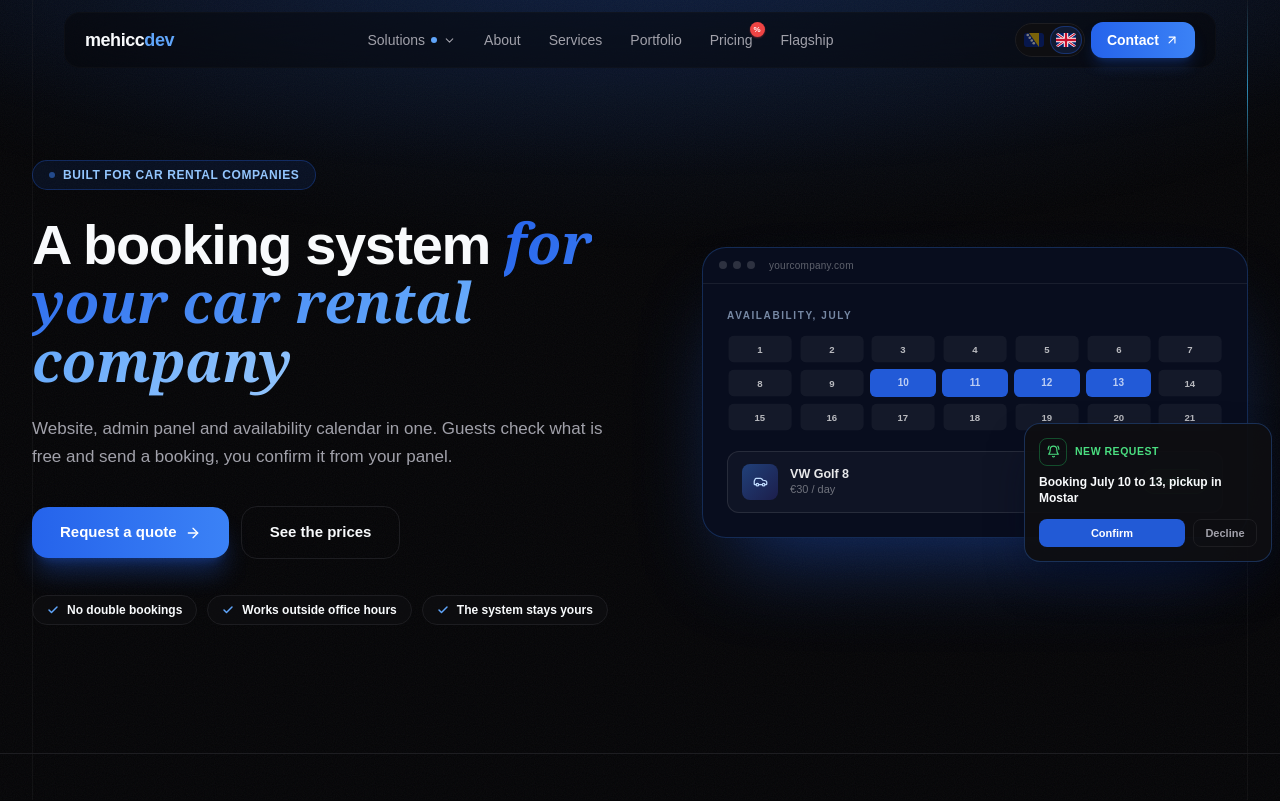
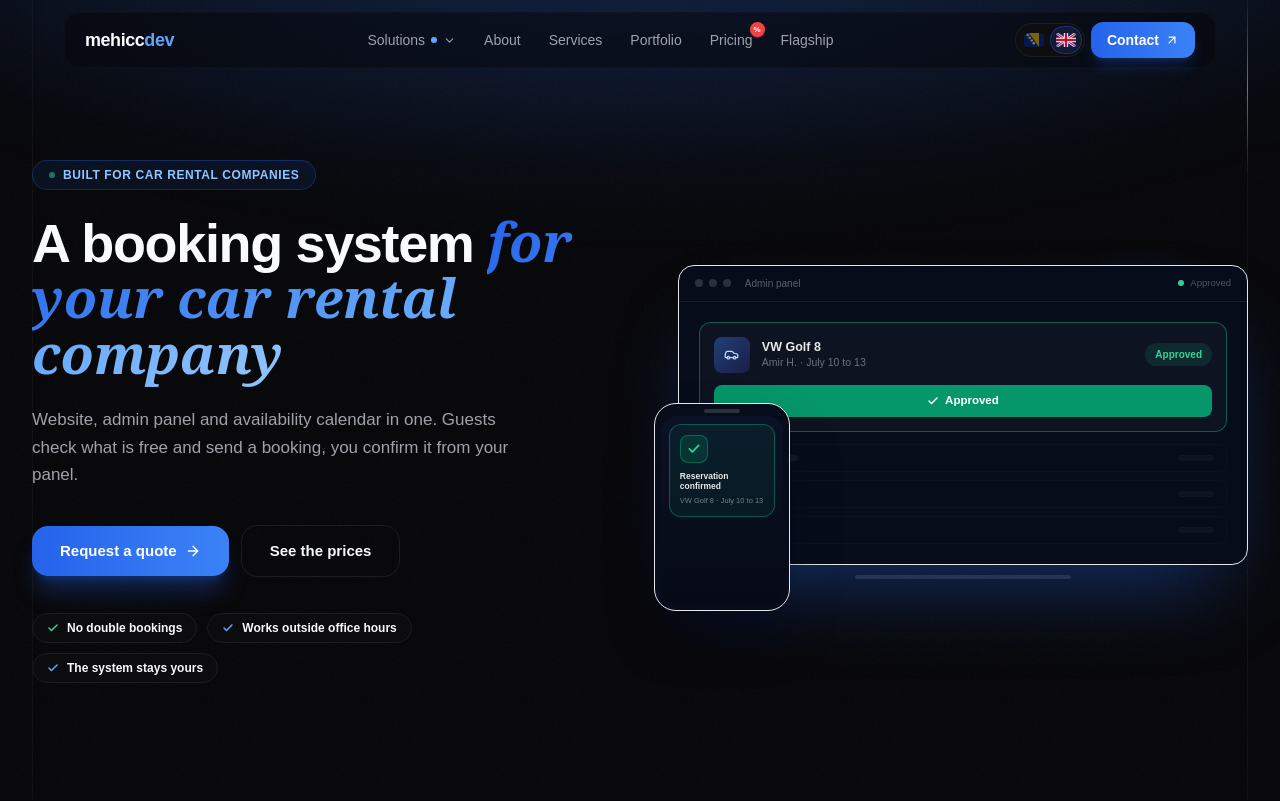
Before and after one commit to Bakeee99/mehiccdev, a Next.js app: page /rjesenja/rent-a-car in a window 1280 px wide. Shown: the top 801 px of the page. Built offline with nearby package versions, Linux system fonts and the light colour scheme.

Commit message:
feat: novi hero sa laptopom i telefonom

```diff
--- a/components/rjesenja/RentACarSections.tsx
+++ b/components/rjesenja/RentACarSections.tsx
@@ -17,7 +17,7 @@
 
 import { useEffect, useState } from "react";
 import Image from "next/image";
-import { motion, useReducedMotion } from "framer-motion";
+import { motion, AnimatePresence, useReducedMotion } from "framer-motion";
 import {
   ArrowRight, ArrowUpRight, Check, Phone, Percent, MoonStar, CalendarX2,
   Languages, CalendarCheck, LayoutDashboard, Send, MapPinned, Search,
@@ -102,135 +102,181 @@ function SectionHead({
 }
 
 /* ── 1 · Hero ───────────────────────────────────────────────────────────────
-   Podijeljen raspored: lijevo poruka, desno ŽIVI PRIKAZ SISTEMA koji se sam
-   odvija u krug (gost bira datume → upit stiže → vlasnik potvrđuje → vozilo
-   se zaključa). Umjesto da opisujemo šta sistem radi, posjetilac to vidi u
-   prvih pet sekundi.
+   Koncept: JEDAN SISTEM, DVA EKRANA.
+   Desno stoje laptop s admin panelom i telefon gosta, povezani u istu priču
+   koja se odvija u tri takta:
+     0. gost na telefonu bira datume
+     1. u panelu na laptopu iskoči novi red, oznaka "Na čekanju" pulsira
+     2. red postaje zelen ("Odobreno"), a na telefon padne potvrda
 
-   Animacija ide kroz jednostavan brojač koraka, samo transform i opacity,
-   bez blura. Na touch uređajima i uz reduced-motion prikaz stoji na zadnjem
-   koraku, pa se sve i dalje vidi ali ništa se ne vrti.                     */
+   Boje: plava ostaje nosilac, ali su potvrde zelene, a čekanje jantarno, pa
+   se probije jednoličnost plave. Ispod telefona stoji tihi tirkizni sjaj.
 
-const HERO_STEP_MS = 2600;
+   Tekst se preuzima iz postojećih rječnika (hero.demo i howItWorks.ui), pa
+   nema novih ključeva ni prijevoda.
 
-function BookingDemo({ calm, labels }: { calm: boolean; labels: typeof COPY.bs.hero.demo }) {
-  const [step, setStep] = useState(calm ? 3 : 0);
+   Performanse: samo pomak, prozirnost i boja; nigdje zamućenja ni slika.  */
+
+const HERO_STEP_MS = 3200;
+
+function DeviceShowcase({ c, animate }: { c: typeof COPY.bs; animate: boolean }) {
+  const demo = c.hero.demo;
+  const ui   = c.howItWorks.ui;
+  const [step, setStep] = useState(animate ? 0 : 2);
 
   useEffect(() => {
-    if (calm) return;
-    const t = setInterval(() => setStep((s) => (s + 1) % 4), HERO_STEP_MS);
+    if (!animate) return;
+    const t = setInterval(() => setStep((s) => (s + 1) % 3), HERO_STEP_MS);
     return () => clearInterval(t);
-  }, [calm]);
+  }, [animate]);
 
-  const picked    = step >= 1;   // gost odabrao datume
-  const requested = step >= 2;   // upit stigao vlasniku
-  const confirmed = step >= 3;   // vlasnik potvrdio
+  const arrived  = step >= 1;   // upit stigao u panel
+  const approved = step >= 2;   // vlasnik odobrio
 
   return (
     <div className="relative">
-      {/* sjaj iza prikaza */}
-      <div aria-hidden className="absolute -inset-8 rounded-[40px] pointer-events-none
-                                  bg-[radial-gradient(closest-side,rgba(37,99,235,0.16),transparent_75%)]" />
+      {/* sjaj: plavi gore desno, tirkizni dolje lijevo, da se plava ne ponavlja */}
+      <div aria-hidden className="absolute -top-16 -right-10 w-72 h-72 rounded-full pointer-events-none
+                                  bg-[radial-gradient(closest-side,rgba(37,99,235,0.20),transparent_72%)]" />
+      <div aria-hidden className="absolute -bottom-16 -left-10 w-64 h-64 rounded-full pointer-events-none
+                                  bg-[radial-gradient(closest-side,rgba(45,212,167,0.14),transparent_72%)]" />
 
-      <div className="relative rounded-3xl border border-brand-500/25 bg-[#080D1E] overflow-hidden
+      {/* ── LAPTOP ── */}
+      <div className="relative">
+        <div className="rounded-2xl border border-white/12 bg-[#070C1A] overflow-hidden
                         shadow-[0_44px_90px_-30px_rgba(37,99,235,0.45)]">
           {/* traka prozora */}
           <div className="flex items-center gap-1.5 px-4 py-2.5 border-b border-white/[.07]">
             <span className="w-2 h-2 rounded-full bg-white/15" />
             <span className="w-2 h-2 rounded-full bg-white/15" />
             <span className="w-2 h-2 rounded-full bg-white/15" />
-          <span className="ml-2 text-[10px] text-white/35 tracking-wide">{labels.window}</span>
+            <span className="ml-2 text-[10px] text-white/35">{ui.panel}</span>
+            <span className="ml-auto flex items-center gap-1.5">
+              <motion.span
+                animate={animate && arrived && !approved ? { opacity: [1, 0.35, 1] } : { opacity: 1 }}
+                transition={{ duration: 1.1, repeat: Infinity }}
+                className={`w-1.5 h-1.5 rounded-full ${arrived && !approved ? "bg-amber-400" : "bg-emerald-400"}`}
+              />
+              <span className="text-[9.5px] text-white/30">{arrived && !approved ? ui.pending : ui.approved}</span>
+            </span>
           </div>
 
-        <div className="p-5 sm:p-6">
-          {/* kalendar */}
-          <p className="text-[10px] font-bold uppercase tracking-[0.16em] text-blue-200/60 mb-3">
-            {labels.calendar}
-          </p>
-          <div className="grid grid-cols-7 gap-1.5 mb-5" aria-hidden>
-            {Array.from({ length: 21 }).map((_, i) => {
-              const inRange = i >= 9 && i <= 12;
-              const on = picked && inRange;
-              return (
-                <motion.span
-                  key={i}
+          <div className="p-4 sm:p-5">
+            {/* novi upit koji uleti u panel */}
+            <motion.div
               animate={{
-                    backgroundColor: on ? "rgba(37,99,235,0.9)" : "rgba(255,255,255,0.05)",
-                    scale: on ? 1 : 0.96,
+                opacity: arrived ? 1 : 0.25,
+                y: arrived ? 0 : -6,
+                borderColor: approved ? "rgba(16,185,129,0.45)" : arrived ? "rgba(245,158,11,0.45)" : "rgba(255,255,255,0.08)",
               }}
-                  transition={{ duration: 0.35, delay: on ? (i - 9) * 0.07 : 0 }}
-                  className="h-7 rounded-md flex items-center justify-center text-[10px] font-semibold text-white/70"
+              transition={{ duration: 0.4, ease: "easeOut" }}
+              className="rounded-xl border bg-white/[.03] p-3.5 mb-3"
             >
-                  {i + 1}
-                </motion.span>
-              );
-            })}
-          </div>
-
-          {/* vozilo */}
-          <div className="flex items-center gap-3 rounded-xl border border-white/10 bg-white/[.03] px-3.5 py-3">
+              <div className="flex items-center gap-3">
                 <span className="w-9 h-9 rounded-lg bg-gradient-to-br from-blue-500/40 to-indigo-600/20 flex items-center justify-center flex-shrink-0">
                   <Car size={15} className="text-blue-200" />
                 </span>
                 <span className="min-w-0">
-              <span className="block text-[12.5px] font-bold text-white/90 leading-tight">{labels.car}</span>
-              <span className="block text-[11px] text-white/40 leading-tight">{labels.price}</span>
+                  <span className="block text-[12.5px] font-bold text-white/90 leading-tight">{demo.car}</span>
+                  <span className="block text-[10.5px] text-white/40 leading-tight">{ui.guest} · {ui.dates}</span>
                 </span>
                 <motion.span
-              key={confirmed ? "taken" : "free"}
-              initial={{ opacity: 0, y: -4 }}
-              animate={{ opacity: 1, y: 0 }}
-              transition={{ duration: 0.3 }}
-              className={`ml-auto px-2.5 py-1 rounded-full text-[10px] font-bold border whitespace-nowrap
-                          ${confirmed
-                            ? "text-brand-300 bg-brand-600/15 border-brand-600/35"
-                            : "text-green-400 bg-green-500/10 border-green-500/30"}`}
+                  animate={{
+                    backgroundColor: approved ? "rgba(16,185,129,0.14)" : "rgba(245,158,11,0.12)",
+                    color: approved ? "rgb(52,211,153)" : "rgb(251,191,36)",
+                  }}
+                  transition={{ duration: 0.35 }}
+                  className="ml-auto px-2.5 py-1 rounded-full text-[10px] font-bold whitespace-nowrap"
                 >
-              {confirmed ? labels.booked : labels.free}
+                  {approved ? ui.approved : ui.pending}
                 </motion.span>
+              </div>
+
+              <motion.div
+                animate={{
+                  backgroundColor: approved ? "rgb(5,150,105)" : "rgba(37,99,235,0.95)",
+                  scale: animate && step === 2 ? [1, 0.97, 1] : 1,
+                }}
+                transition={{ duration: 0.45 }}
+                className="mt-3 h-8 rounded-lg flex items-center justify-center gap-1.5 text-[11.5px] font-bold text-white"
+              >
+                {approved ? <><Check size={12} strokeWidth={3} /> {ui.approved}</> : ui.approveBtn}
+              </motion.div>
+            </motion.div>
+
+            {/* ostatak flote, tiho u pozadini */}
+            <div className="space-y-2" aria-hidden>
+              {[0, 1, 2].map((i) => (
+                <div key={i} className="flex items-center gap-2.5 rounded-lg border border-white/[.06] px-3 py-2.5 opacity-35">
+                  <span className="w-1.5 h-1.5 rounded-full bg-emerald-400/70" />
+                  <span className="h-1.5 rounded bg-white/15" style={{ width: `${70 - i * 12}px` }} />
+                  <span className="ml-auto h-1.5 w-9 rounded bg-white/10" />
+                </div>
+              ))}
             </div>
           </div>
         </div>
 
-      {/* upit koji stigne vlasniku */}
+        {/* postolje laptopa */}
+        <div aria-hidden className="mx-auto h-2.5 w-[86%] rounded-b-2xl bg-gradient-to-b from-white/12 to-white/[.03]" />
+        <div aria-hidden className="mx-auto h-1 w-[38%] rounded-full bg-white/10" />
+      </div>
+
+      {/* ── TELEFON ── */}
+      <div className="absolute -bottom-8 -left-3 sm:-left-6 w-[118px] sm:w-[136px]">
+        <div className="rounded-[22px] border border-white/12 bg-[#070C1A] p-1.5 pt-3
+                        shadow-[0_28px_60px_-20px_rgba(2,8,30,0.85)]">
+          <span aria-hidden className="absolute top-1.5 left-1/2 -translate-x-1/2 w-9 h-1 rounded-full bg-white/15" />
+          <div className="rounded-[16px] bg-gradient-to-b from-[#0B1226] to-[#060A16] p-2 h-[168px] sm:h-[188px] overflow-hidden">
+            <AnimatePresence mode="wait">
+              {step < 2 ? (
                 <motion.div
-        animate={{
-          opacity: requested ? 1 : 0,
-          y: requested ? 0 : 14,
-          scale: requested ? 1 : 0.97,
-        }}
-        transition={{ duration: 0.45, ease: "easeOut" }}
-        className="absolute -bottom-6 right-0 sm:-right-6 w-[248px] max-w-[calc(100%-1rem)] rounded-2xl p-3.5
-                   border border-brand-500/30 bg-[color-mix(in_srgb,var(--surface)_94%,transparent)]
-                   shadow-[0_20px_45px_-12px_rgba(2,8,30,0.7)]"
+                  key="picking"
+                  initial={{ opacity: 0 }} animate={{ opacity: 1 }} exit={{ opacity: 0 }}
+                  transition={{ duration: 0.25 }}
                 >
-        <div className="flex items-center gap-2 mb-2">
-          <span className="w-7 h-7 rounded-lg flex items-center justify-center flex-shrink-0
-                           bg-green-500/12 border border-green-500/35 text-green-400">
-            <BellRing size={13} />
+                  <p className="text-[7.5px] font-bold uppercase tracking-wider text-blue-200/60 mb-1.5">
+                    {demo.calendar}
+                  </p>
+                  <div className="grid grid-cols-7 gap-[3px] mb-2.5" aria-hidden>
+                    {Array.from({ length: 14 }).map((_, i) => {
+                      const on = i >= 5 && i <= 8;
+                      return (
+                        <motion.span
+                          key={i}
+                          animate={{ backgroundColor: on ? "rgba(37,99,235,0.9)" : "rgba(255,255,255,0.06)" }}
+                          transition={{ duration: 0.25, delay: animate && on ? (i - 5) * 0.09 : 0 }}
+                          className="h-[13px] rounded-[3px]"
+                        />
+                      );
+                    })}
+                  </div>
+                  <motion.div
+                    animate={{ backgroundColor: arrived ? "rgba(255,255,255,0.08)" : "rgba(37,99,235,0.95)" }}
+                    className="h-6 rounded-lg flex items-center justify-center text-[7.5px] font-bold text-white px-1 text-center leading-tight"
+                  >
+                    {arrived ? demo.newRequest : demo.car}
+                  </motion.div>
+                </motion.div>
+              ) : (
+                <motion.div
+                  key="confirmed"
+                  initial={{ opacity: 0, y: -22 }} animate={{ opacity: 1, y: 0 }} exit={{ opacity: 0 }}
+                  transition={{ type: "spring", stiffness: 200, damping: 20 }}
+                  className="rounded-xl border border-emerald-500/40 bg-emerald-500/[.08] p-2.5"
+                >
+                  <span className="w-7 h-7 rounded-lg flex items-center justify-center mb-2
+                                   bg-emerald-500/15 border border-emerald-500/40 text-emerald-400">
+                    <Check size={14} strokeWidth={3} />
                   </span>
-          <span className="text-[10.5px] font-bold uppercase tracking-wider text-green-400">
-            {labels.newRequest}
-          </span>
+                  <p className="text-[8.5px] font-bold text-white/90 leading-tight mb-1">{ui.phoneTitle}</p>
+                  <p className="text-[7.5px] text-white/45 leading-snug">{demo.car} · {ui.dates}</p>
+                </motion.div>
+              )}
+            </AnimatePresence>
           </div>
-        <p className="text-[12px] text-[var(--text)] font-semibold leading-snug mb-3">{labels.requestBody}</p>
-
-        <div className="flex gap-2">
-          <motion.span
-            animate={{
-              backgroundColor: confirmed ? "rgba(34,197,94,0.9)" : "rgba(37,99,235,0.9)",
-            }}
-            transition={{ duration: 0.3 }}
-            className="flex-1 h-7 rounded-lg flex items-center justify-center gap-1.5 text-[11px] font-bold text-white"
-          >
-            {confirmed ? <><Check size={11} strokeWidth={3} /> {labels.confirmed}</> : labels.confirm}
-          </motion.span>
-          <span className="w-16 h-7 rounded-lg flex items-center justify-center text-[11px] font-semibold
-                           text-[var(--text-muted)] border border-[var(--border)]">
-            {labels.decline}
-          </span>
         </div>
-      </motion.div>
+      </div>
     </div>
   );
 }
@@ -241,40 +287,41 @@ function Hero({ c, calm }: { c: typeof COPY.bs; calm: boolean }) {
   const d = c.hero;
 
   return (
-    <section className="relative pt-32 pb-24 lg:pt-40 lg:pb-32 overflow-hidden">
+    <section className="relative pt-32 pb-28 lg:pt-40 lg:pb-36 overflow-hidden">
       <div className="max-w-7xl mx-auto px-6 lg:px-8">
-        <div className="grid lg:grid-cols-[1.05fr_1fr] gap-14 lg:gap-16 items-center">
+        <div className="grid lg:grid-cols-[1fr_1.05fr] gap-16 lg:gap-14 items-center">
 
-          {/* ── lijevo: poruka ── */}
+          {/* ── lijevo ── */}
           <motion.div variants={staggerContainer} {...reveal} className="text-center lg:text-left">
             <motion.div variants={fadeUp} className="flex justify-center lg:justify-start mb-6">
               <span className="inline-flex items-center gap-2 px-4 py-1.5 rounded-full
                                border border-brand-600/30 bg-brand-600/10
                                text-brand-300 text-xs font-semibold tracking-wider uppercase">
-                <span className="w-1.5 h-1.5 rounded-full bg-brand-500 animate-pulse" aria-hidden />
+                <span className="w-1.5 h-1.5 rounded-full bg-emerald-400 animate-pulse" aria-hidden />
                 {d.eyebrow}
               </span>
             </motion.div>
 
             <motion.h1 variants={fadeUp}
-              className="text-[38px] leading-[1.06] sm:text-5xl lg:text-[56px] font-extrabold tracking-tight text-[var(--text)]">
+              className="text-[38px] leading-[1.06] sm:text-5xl lg:text-[54px] font-extrabold tracking-tight text-[var(--text)]">
               {d.h1a}{" "}
               <span className="text-gradient font-serif italic font-semibold tracking-normal">{d.h1b}</span>
             </motion.h1>
 
             <motion.p variants={fadeUp}
-              className="mt-6 max-w-xl mx-auto lg:mx-0 text-[15.5px] sm:text-[17px] text-[var(--text-muted)] leading-relaxed">
+              className="mt-6 max-w-lg mx-auto lg:mx-0 text-[15.5px] sm:text-[17px] text-[var(--text-muted)] leading-relaxed">
               {d.sub}
             </motion.p>
 
             <motion.div variants={fadeUp}
               className="mt-9 flex flex-col sm:flex-row items-stretch sm:items-center justify-center lg:justify-start gap-3">
               <a href="#upit"
-                 className="inline-flex items-center justify-center gap-2 px-7 py-3.5 rounded-2xl
+                 className="group inline-flex items-center justify-center gap-2 px-7 py-3.5 rounded-2xl
                             bg-gradient-to-r from-brand-600 to-brand-500 text-white text-[15px] font-bold
                             shadow-xl shadow-brand-600/30
                             transition-[box-shadow,transform] duration-300 hover:shadow-2xl hover:shadow-brand-600/45 hover:-translate-y-0.5">
-                {d.ctaPrimary} <ArrowRight size={16} />
+                {d.ctaPrimary}
+                <ArrowRight size={16} className="transition-transform duration-300 group-hover:translate-x-0.5" />
               </a>
               <a href="#paketi"
                  className="inline-flex items-center justify-center gap-2 px-7 py-3.5 rounded-2xl
@@ -286,20 +333,20 @@ function Hero({ c, calm }: { c: typeof COPY.bs; calm: boolean }) {
             </motion.div>
 
             <motion.ul variants={fadeUp} className="mt-9 flex flex-wrap items-center justify-center lg:justify-start gap-2.5">
-              {d.points.map((p) => (
+              {d.points.map((p, i) => (
                 <li key={p}
                     className="inline-flex items-center gap-2 px-3.5 py-1.5 rounded-full text-xs font-semibold
                                text-[var(--text)] bg-[color-mix(in_srgb,var(--surface)_80%,transparent)]
                                border border-[var(--border)]">
-                  <Check size={12} strokeWidth={3} className="text-brand-400" /> {p}
+                  <Check size={12} strokeWidth={3} className={i === 0 ? "text-emerald-400" : "text-brand-400"} /> {p}
                 </li>
               ))}
             </motion.ul>
           </motion.div>
 
-          {/* ── desno: živi prikaz ── */}
-          <motion.div variants={slideInRight} {...revealR} className="lg:pl-4">
-            <BookingDemo calm={calm} labels={d.demo} />
+          {/* ── desno: uređaji ── */}
+          <motion.div variants={slideInRight} {...revealR} className="lg:pl-6">
+            <DeviceShowcase c={c} animate={!calm} />
           </motion.div>
         </div>
       </div>
```
Also changed, not shown: PROCITAJ-ME.txt. Lines whose indentation alone changed are shown as unchanged.
